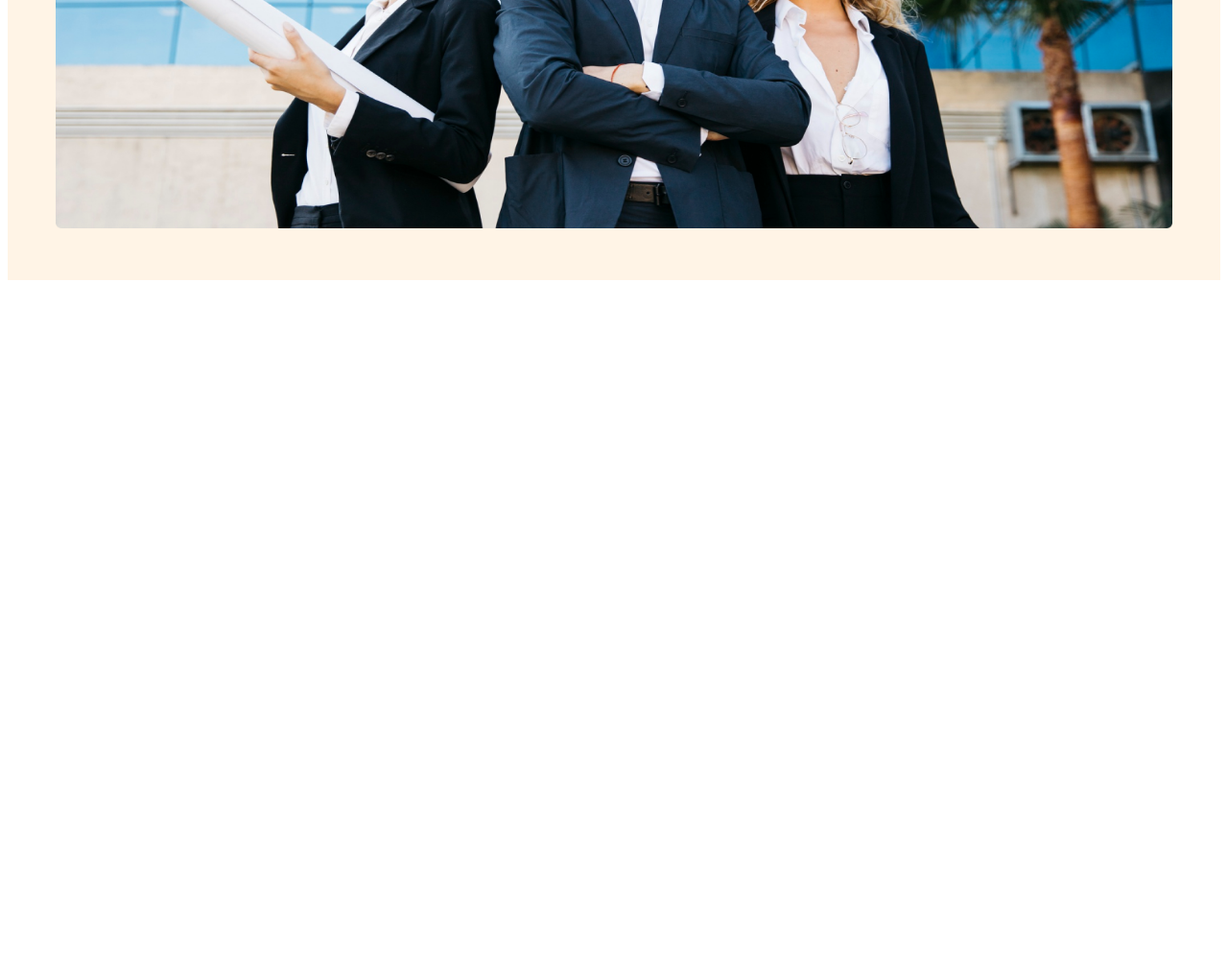
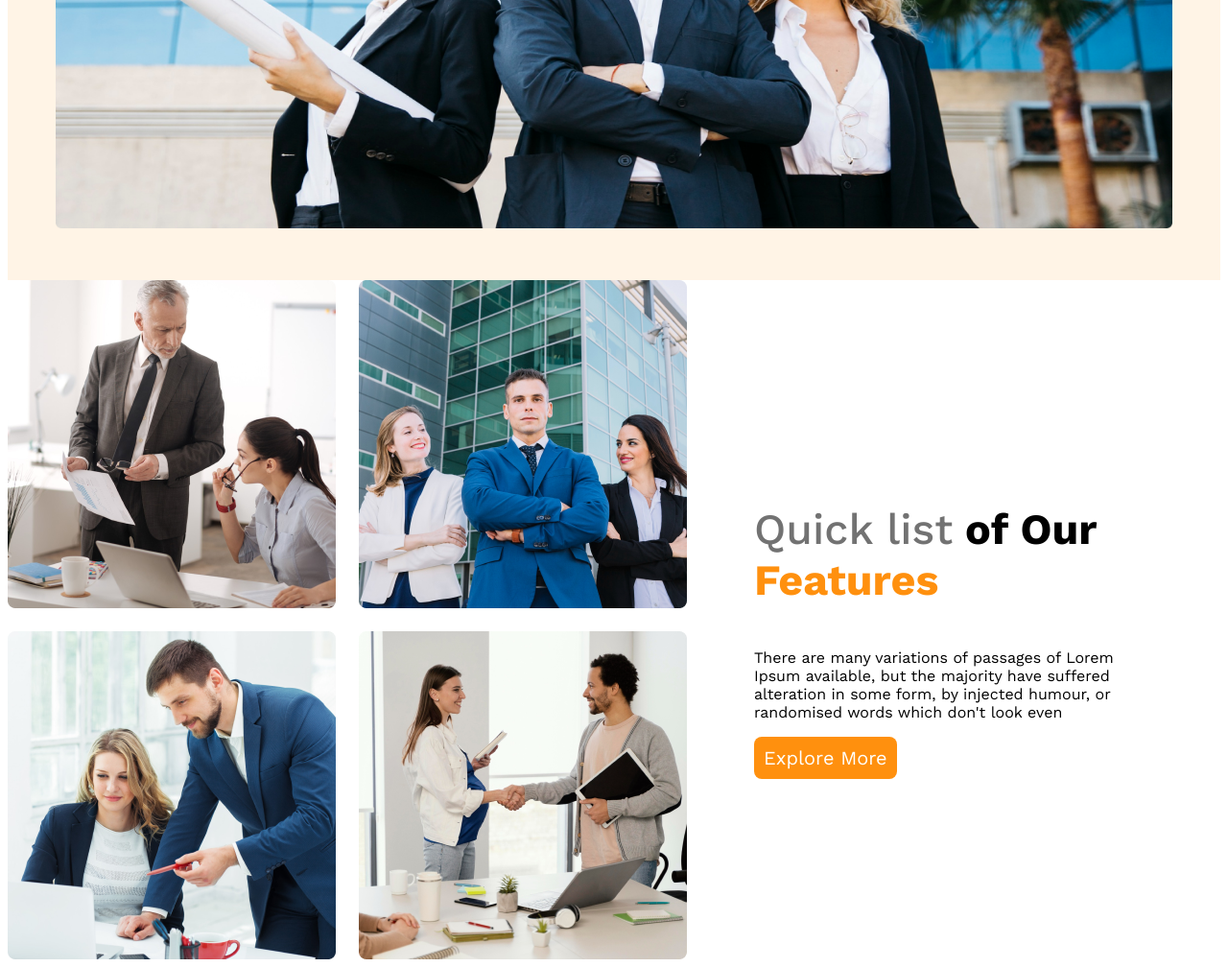
Before and after one commit to protikdev/g3-architects-website, a plain HTML site: page index.html in a window 1280 px wide. Shown: the part 837-1845 px from the top of the page at 96% size. Before the commit the page ends 1137 px from the top, so only its background shows below. Drawn offline with nearby package versions, Linux system fonts and the light colour scheme.

Commit message:
features content added

```diff
--- a/index.html
+++ b/index.html
@@ -7,6 +7,7 @@
     <link rel="stylesheet" href="styles/architect.css" />
   </head>
   <body>
+    <!-- header start -->
     <header>
       <nav>
         <h3 class="nav-title">G3 Architects</h3>
@@ -30,7 +31,30 @@
         <img src="images/banner.png" alt="" />
       </div>
     </header>
-    <main></main>
+    <!-- header end -->
+    <main>
+      <!-- teams sections start -->
+      <section class="teams-container">
+        <div class="teams-img-container">
+          <img src="images/team1.png" alt="" />
+          <img src="images/team2.png" alt="" />
+          <img src="images/team3.png" alt="" />
+          <img src="images/team4.png" alt="" />
+        </div>
+        <div class="teams-content">
+          <h3 class="teams-title">
+            <span class="quick-list">Quick list</span> <span>of Our</span>
+            <span class="text-features">Features</span>
+          </h3>
+          <p class="teams-description">
+            There are many variations of passages of Lorem Ipsum available, but
+            the majority have suffered alteration in some form, by injected
+            humour, or randomised words which don't look even
+          </p>
+          <button class="btn-primary">Explore More</button>
+        </div>
+      </section>
+    </main>
     <footer></footer>
   </body>
 </html>
--- a/styles/architect.css
+++ b/styles/architect.css
@@ -83,3 +83,34 @@ nav li a {
     flex-direction: column;
   }
 }
+/* main styles */
+main {
+  max-width: 1440px;
+  margin: 0 auto;
+}
+
+/* teams styles */
+.teams-container {
+  display: flex;
+  align-items: center;
+}
+.teams-img-container {
+  display: grid;
+  grid-template-columns: repeat(2, 1fr);
+  gap: 1.5rem;
+}
+.teams-content {
+  padding-left: 70px;
+  padding-right: 70px;
+}
+.teams-title {
+  font-size: 2.8rem;
+}
+.teams-title .quick-list {
+  color: #727272;
+  font-weight: 500;
+}
+.teams-title .text-features {
+  color: #ff900e;
+  font-weight: 700;
+}
```
